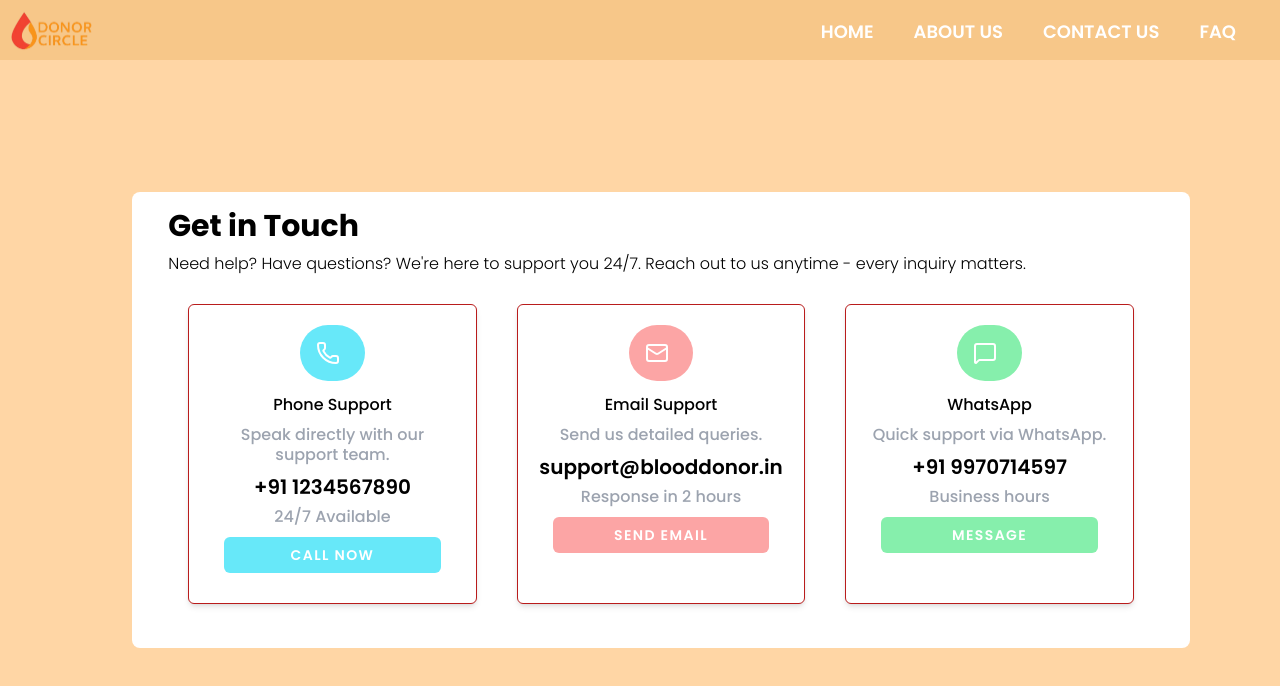
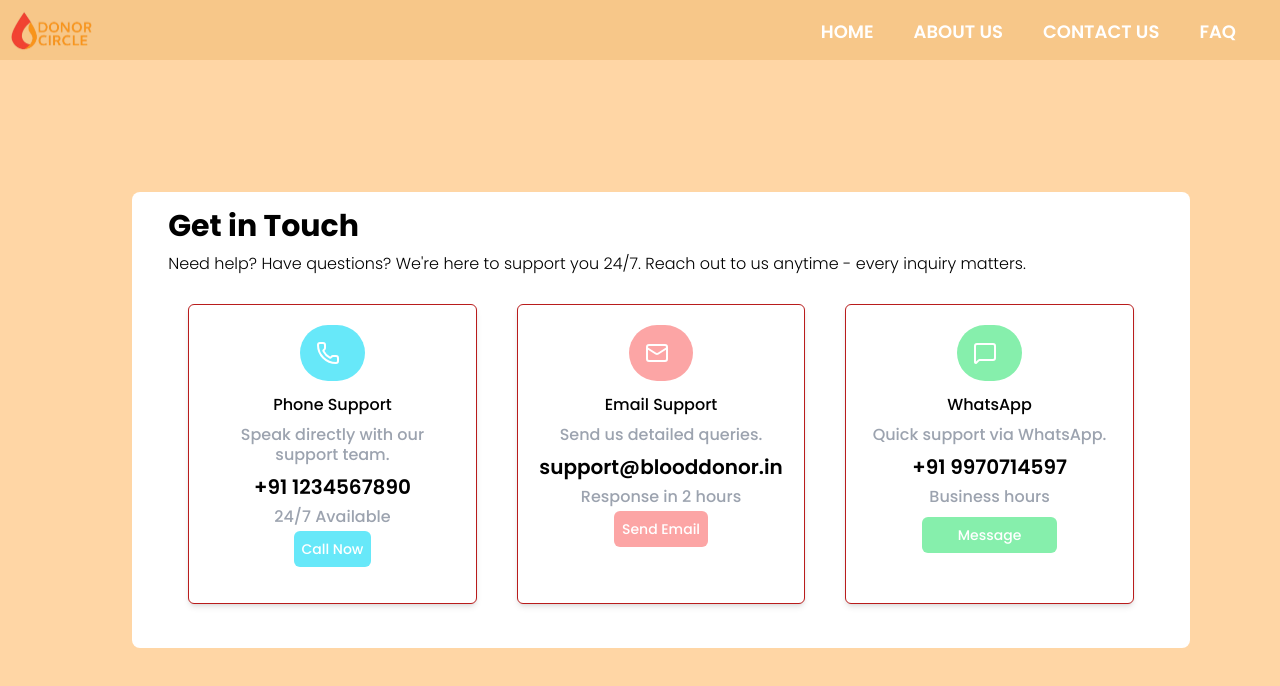
Before and after one commit to TanmayVidhate/DonorCircle_2, a React (Vite) app in the folder client/: page /contactus in a window 1280 px wide. Shown: the top 686 px of the page. Built offline with nearby package versions, Linux system fonts and the light colour scheme.

Commit message:
add href to Button

```diff
--- a/client/src/Components/ContactUSCard.jsx
+++ b/client/src/Components/ContactUSCard.jsx
@@ -1,14 +1,14 @@
 import React from 'react'
 import Button from './Button'
 
-function ContactUSCard({className,Icon,title,info,mobile,action,btntext,btnbgcolor}) {
+function ContactUSCard({ className, Icon, title, info, mobile, action, btntext, btnbgcolor }) {
 
     return (
         <>
             <div className='border border-red-700 rounded-md text-center w-5/6 h-[300px] m-5 p-2  md:w-[300px] lg:w-[350px]  shadow-md bg-white hover:shadow-xl hover:-translate-y-2
                 transition-all duration-300 ease-in-out'>
                 <div className={`m-auto  rounded-full w-[20%] h-[20%] mt-3 relative ${className} sm:w-[20%] sm:h-[20%] lg:w-[20%] lg:h-[20%] xl:w-[24%] xl:h-[20%]`}>
-                    <p className='absolute left-4 top-4 text-white sm:left-5 sm:top-4 md:left-4 xl:top-4 lg:left-4 lg:top-4 '><Icon/></p>
+                    <p className='absolute left-4 top-4 text-white sm:left-5 sm:top-4 md:left-4 xl:top-4 lg:left-4 lg:top-4 '><Icon /></p>
                 </div>
                 <div className='mt-3'>
                     <p>{title}</p>
@@ -23,7 +23,26 @@ function ContactUSCard({className,Icon,title,info,mobile,action,btntext,btnbgcol
                     <p className='text-gray-400 '>{action}</p>
                 </div>
                 <div className='mt-2' >
-                    <Button name={btntext} className={`w-1/2 text-sm rounded-md ${btnbgcolor} hover:bg-none`} hover={false}/>
+                    {/* <Button href="tel:+911234567890" name={btntext} className={`w-1/2 text-sm rounded-md ${btnbgcolor} hover:bg-none`} hover={false}/> */}
+                    {btntext === "Call Now" ? (
+                        <a
+                            href={`tel:${mobile}`}
+                            className={`w-1/2 text-sm rounded-md py-2 px-2 text-white text-center ${btnbgcolor} hover:opacity-80 transition-all`}
+                        >
+                            {btntext}
+                        </a>
+                    ) : btntext === "Send Email" ? (
+                        <a
+                            href={`mailto:${mobile}`}
+                            className={`w-1/2 text-sm rounded-md py-2 px-2 text-white text-center ${btnbgcolor} hover:opacity-80 transition-all`}
+                        >
+                            {btntext}
+                        </a>
+                    ) : (
+                        <button className={`w-1/2 text-sm rounded-md py-2 px-2 text-white ${btnbgcolor}`}>
+                            {btntext}
+                        </button>
+                    )}
                 </div>
             </div>
         </>
```
